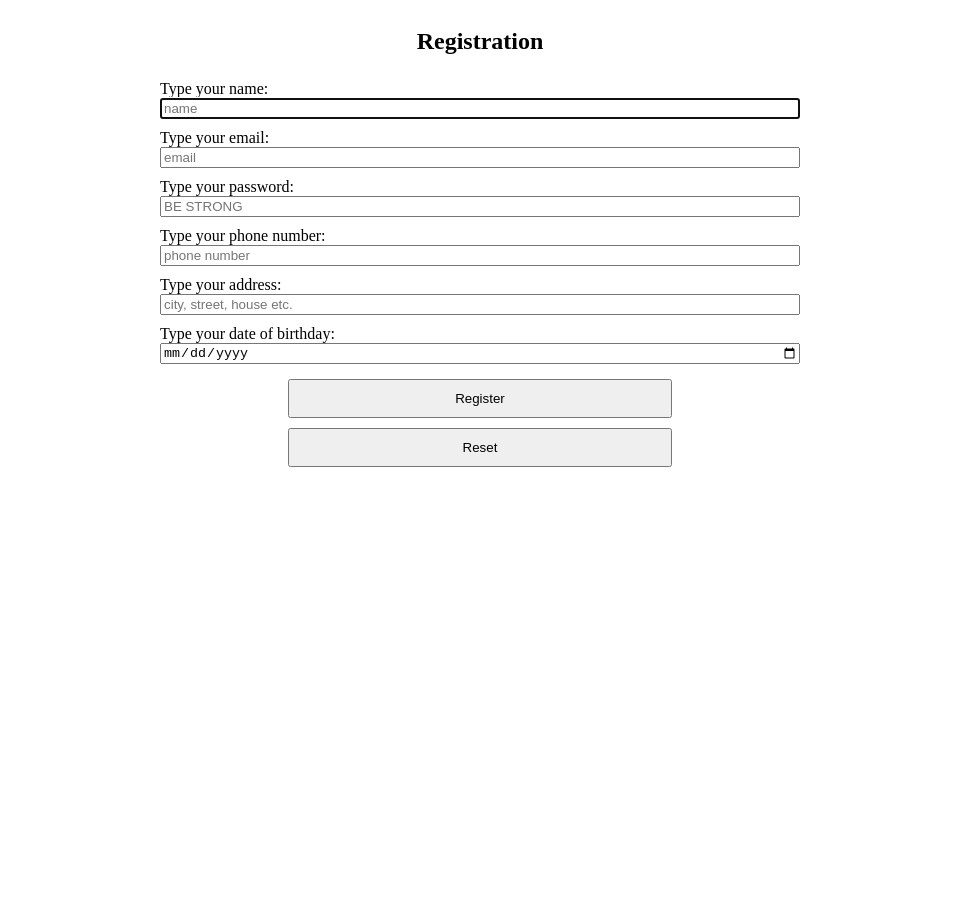
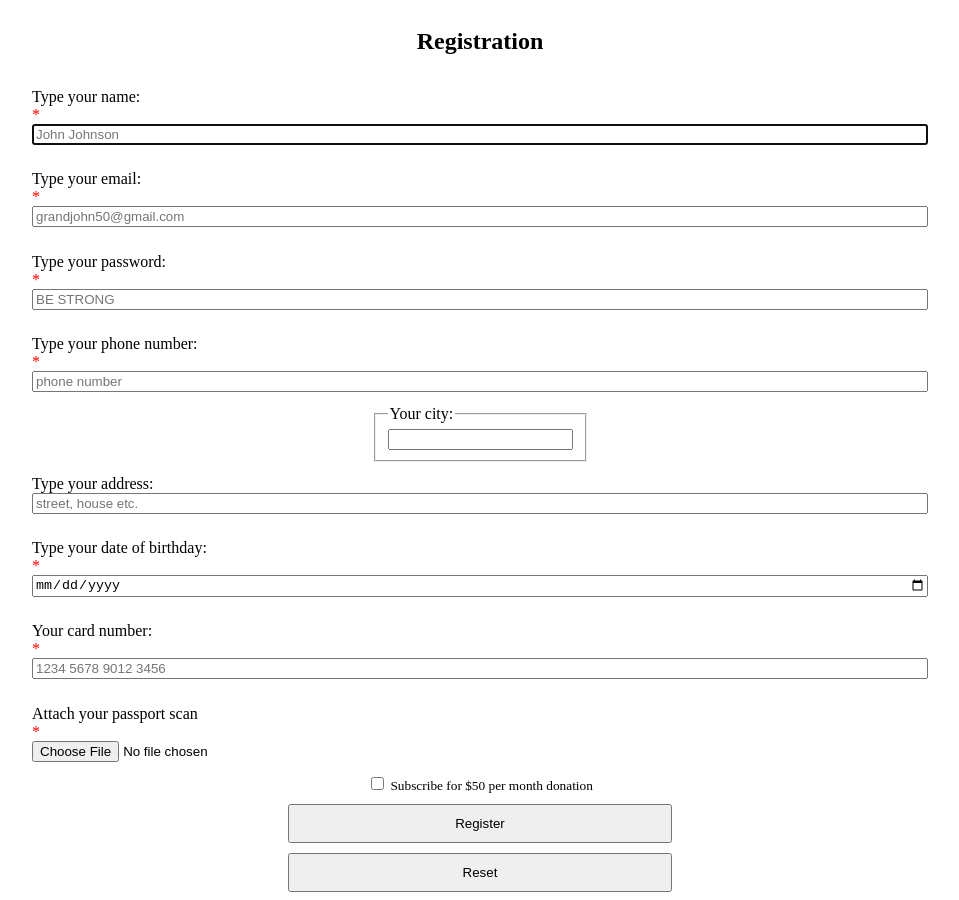
Before and after one commit to thornywhale/007_project, a plain HTML site: page index.html in a window 1280 px wide. Shown: the whole page, without its empty margins (160-1119 px from the left). Before the commit the page ends 800 px from the top, so only its background shows below. Drawn offline with Linux system fonts and the light colour scheme.

Commit message:
Modify form

```diff
--- a/assets/css/style.css
+++ b/assets/css/style.css
@@ -1,11 +1,15 @@
+.required::before {
+  content: '*';
+  color: red;
+}
 .form{
   align-items: center;
   display: flex;
   flex-direction: column;
 }
 .form>label {
-  min-width: 50vw;
-  padding: 5px;
+  min-width: 70vw;
+  padding: 1vw;
   text-align: left;
   display: flex;
   flex-direction: column;
@@ -15,3 +19,18 @@
   padding: 10px;
   min-width: 30vw;
 }
+.field{
+  display: flex;
+  flex-direction: row;
+
+}
+/* legend {
+  background-color: #000;
+  color: #fff;
+  padding: 3px 6px;
+} */
+.checkbox{
+  font-size: smaller;
+  display: flex;
+  flex-direction: row;
+}
--- a/index.html
+++ b/index.html
@@ -10,27 +10,28 @@
     <form class="form" action="./Textfile.txt" method="GET">
       <h2>Registration</h2>
 
-      <label
-        >Type your name:
-        <input type="text"
-        placeholder="name"
+      <label>Type your name:
+        <span class="required"></span>
+        <input
+        type="text"
+        placeholder="John Johnson"
         name="name"
         autofocus />
       </label>
 
-      <label
-        >Type your email:
+      <label>Type your email:
+        <span class="required"></span>
         <input
           type="email"
-          placeholder="email"
+          placeholder="grandjohn50@gmail.com"
           name="email"
           autofocus
           pattern="[^@ \t\r\n]+@[^@ \t\r\n]+\.[^@ \t\r\n]+"
         />
       </label>
 
-      <label
-        >Type your password:
+      <label>Type your password:
+        <span class="required"></span>
         <input
           type="text"
           placeholder="BE STRONG"
@@ -39,8 +40,8 @@
         />
       </label>
 
-      <label
-        >Type your phone number:
+      <label>Type your phone number:
+        <span class="required"></span>
         <input
           type="tel"
           placeholder="phone number"
@@ -49,24 +50,65 @@
         />
       </label>
 
+      <div class="field"><fieldset>
+        <legend>Your city:</legend>
+        <input type="text" name="city" list="city-list">
+
+        <datalist id="city-list">
+            <option value="Kyiv">Kyiv</option>
+            <option value="Dnipro">Dnipro</option>
+            <option value="Lviv">Lviv</option>
+            <option value="Kharkiv">Kharkiv</option>
+            <option value="Odesa">Odesa</option>
+        </datalist>
+
+    </fieldset></div>
+
       <label
         >Type your address:
         <input
           type="text"
-          placeholder="city, street, house etc."
+          placeholder="street, house etc."
           name="address"
         />
       </label>
 
-      <label
-        >Type your date of birthday:
+      <label>Type your date of birthday:
+        <span class="required"></span>
         <input
           type="date"
           placeholder="date"
           name="date"
           pattern="(?:(?:31(\/|-|\.)(?:0?[13578]|1[02]))\1|(?:(?:29|30)(\/|-|\.)(?:0?[13-9]|1[0-2])\2))(?:(?:1[6-9]|[2-9]\d)?\d{2})$|^(?:29(\/|-|\.)0?2\3(?:(?:(?:1[6-9]|[2-9]\d)?(?:0[48]|[2468][048]|[13579][26])|(?:(?:16|[2468][048]|[3579][26])00))))$|^(?:0?[1-9]|1\d|2[0-8])(\/|-|\.)(?:(?:0?[1-9])|(?:1[0-2]))\4(?:(?:1[6-9]|[2-9]\d)?\d{2})"
         />
+      </label>
+
+      <label>Your card number:
+        <span class="required"></span>
+        <input
+          type="number"
+          placeholder="1234 5678 9012 3456"
+          name="card"
+          pattern="(^4[0-9]{12}(?:[0-9]{3})?$)|(^(?:5[1-5][0-9]{2}|222[1-9]|22[3-9][0-9]|2[3-6][0-9]{2}|27[01][0-9]|2720)[0-9]{12}$)|(3[47][0-9]{13})|(^3(?:0[0-5]|[68][0-9])[0-9]{11}$)|(^6(?:011|5[0-9]{2})[0-9]{12}$)|(^(?:2131|1800|35\d{3})\d{11}$)"
+        />
     </label>
+
+      <label>Attach your passport scan
+        <span class="required"></span>
+        <input
+          type="file"
+          name="attached file"
+        />
+      </label>
+
+      <div class="checkbox">
+        <label>
+          <input
+          type="checkbox"
+          name="X"
+        />
+          Subscribe for $50 per month donation</label>
+      </div>
 
       <button type="submit">Register</button>
       <button type="reset">Reset</button>
```
